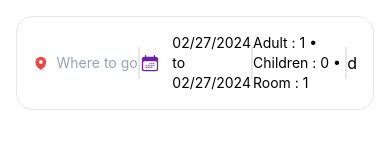
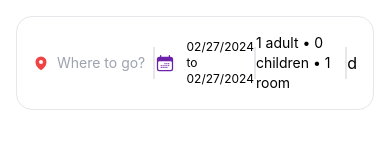
Before and after one commit to MiaadEstakhri/Booking-Hotel-App, a React (Vite) app: page / in a window 390 px wide. Shown: the top 160 px of the page. Built offline with nearby package versions, Linux system fonts and the light colour scheme.

Commit message:
added date range

```diff
--- a/src/components/header/header.jsx
+++ b/src/components/header/header.jsx
@@ -52,12 +52,14 @@ export function Header() {
           />
         </div>
         <span className="h-8 border-0 border-r-2 border-solid border-gray-200 "></span>
-        <div className="relative" onClick={() => setIsOpenDate(!isOpenDate)}>
-          <div className="flex items-center gap-3">
+        <div className="relative">
+          <div
+            className="flex items-center gap-3 cursor-pointer "
+            onClick={() => setIsOpenDate(!isOpenDate)}>
             <span>
               <CalenderIcon className="w-5 h-5" fill="#6b21a8" />
             </span>
-            <span className="text-sm">{`${format(
+            <span className="text-xs sm:text-sm">{`${format(
               date[0].startDate,
               "MM/dd/yyyy"
             )}   to   ${format(date[0].endDate, "MM/dd/yyyy")}`}</span>
@@ -78,8 +80,8 @@ export function Header() {
             className="cursor-pointer text-sm"
             id="openOptionList"
             onClick={() => setIsOpenOptionList((isOpen) => !isOpen)}>
-            Adult : {optionList.Adult} &bull; Children : {optionList.Children}{" "}
-            &bull; Room : {optionList.Room}
+            {optionList.Adult} adult &bull; {optionList.Children} children{" "}
+            &bull; {optionList.Room} room
           </div>
           {isOpenOptionList && (
             <GuestOptionList
```
